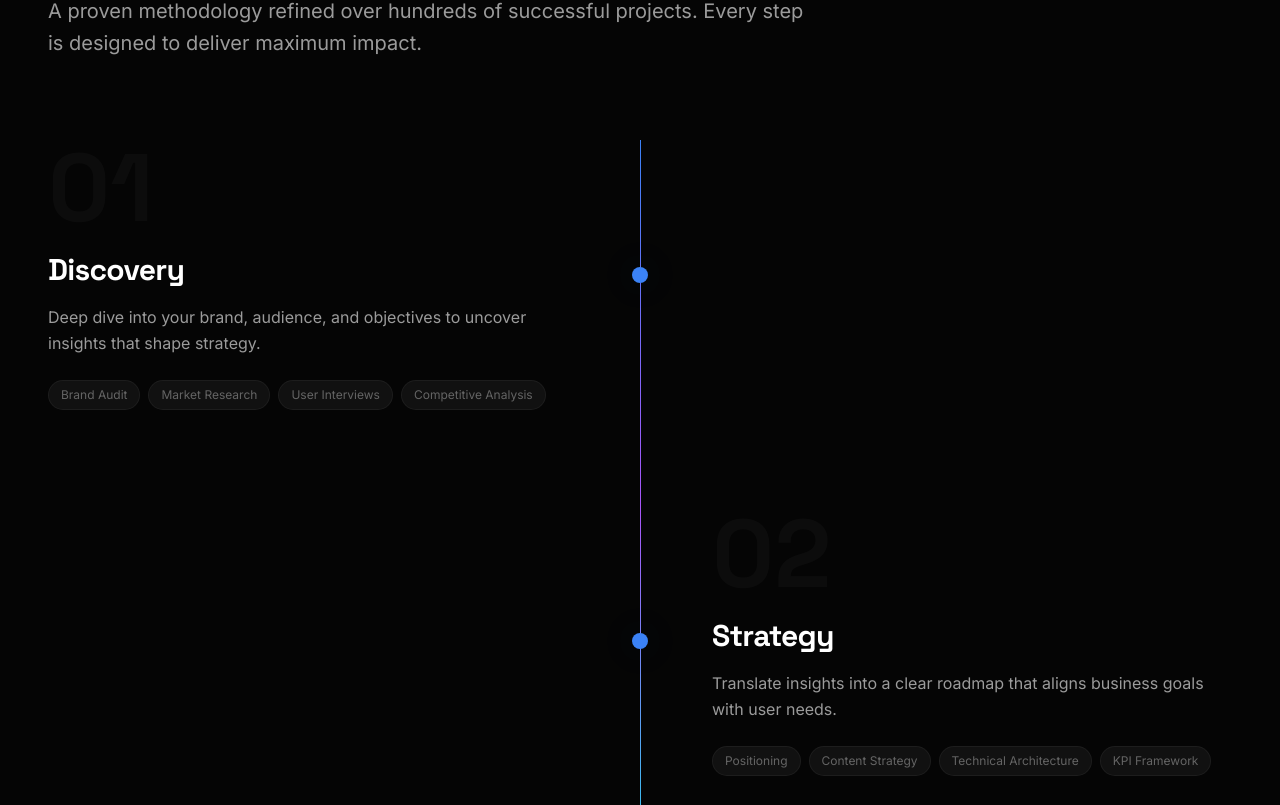
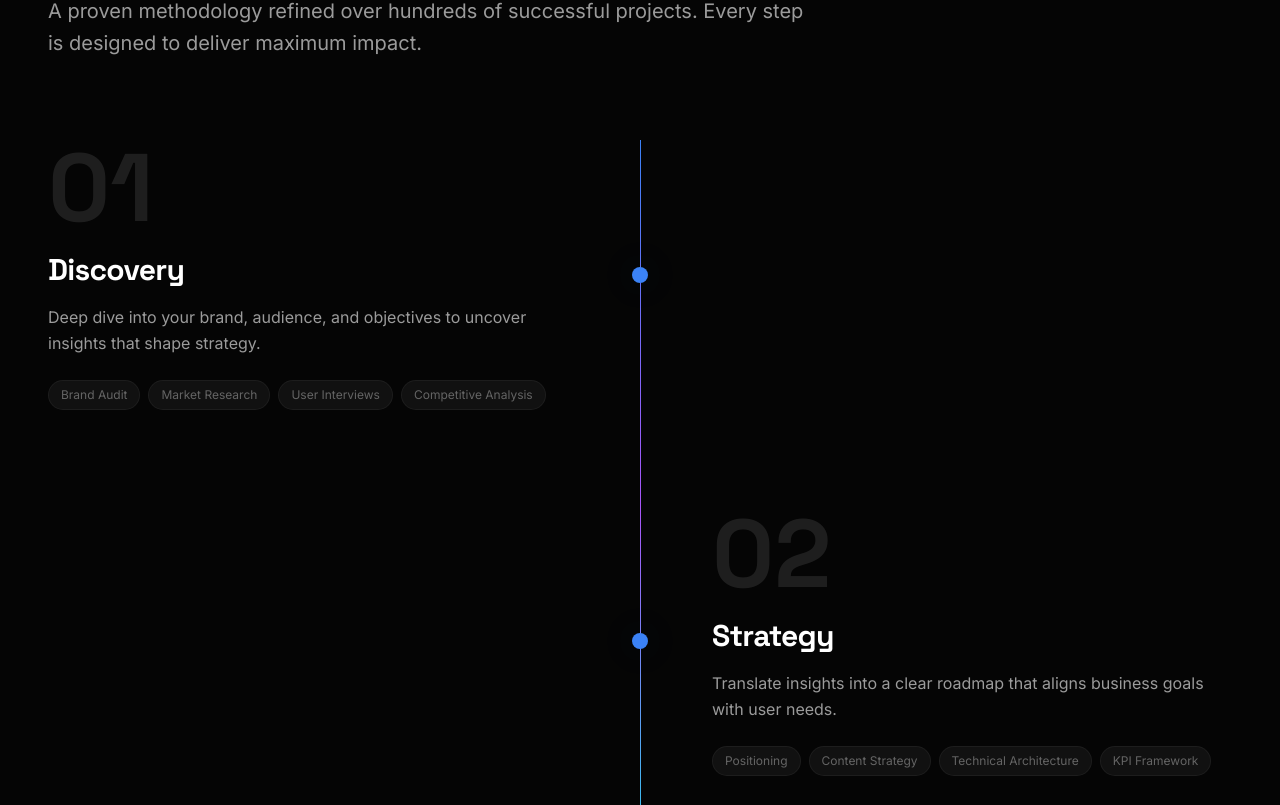
Before and after one commit to shxrxf-code/BrandX, a Next.js app: page / in a window 1280 px wide. Shown: the part 4075-4880 px from the top of the page. Built offline with nearby package versions, Linux system fonts and the light colour scheme.

Commit message:
fix: increase watermark number opacity in Process and WhyBrandex sections

```diff
--- a/src/components/Process.tsx
+++ b/src/components/Process.tsx
@@ -87,7 +87,7 @@ export default function Process() {
                 >
                   <div className="flex-1">
                     <div className={`lg:text-${i % 2 === 0 ? 'right' : 'left'}`}>
-                      <span className="font-display text-6xl md:text-8xl font-bold text-white/[0.03] block mb-4">
+                      <span className="font-display text-6xl md:text-8xl font-bold text-white/10 block mb-4">
                         {step.number}
                       </span>
                       <h3 className="font-display text-2xl md:text-3xl font-bold text-white mb-4">
--- a/src/components/WhyBrandex.tsx
+++ b/src/components/WhyBrandex.tsx
@@ -67,7 +67,7 @@ export default function WhyBrandex() {
                   transition={{ duration: 0.3 }}
                 >
                   <div className="flex items-start gap-6">
-                    <span className="font-display text-5xl font-bold text-white/[0.05] group-hover:text-accent-blue/20 transition-colors">
+                    <span className="font-display text-5xl font-bold text-white/10 group-hover:text-accent-blue/20 transition-colors">
                       {reason.number}
                     </span>
                     <div>
```
